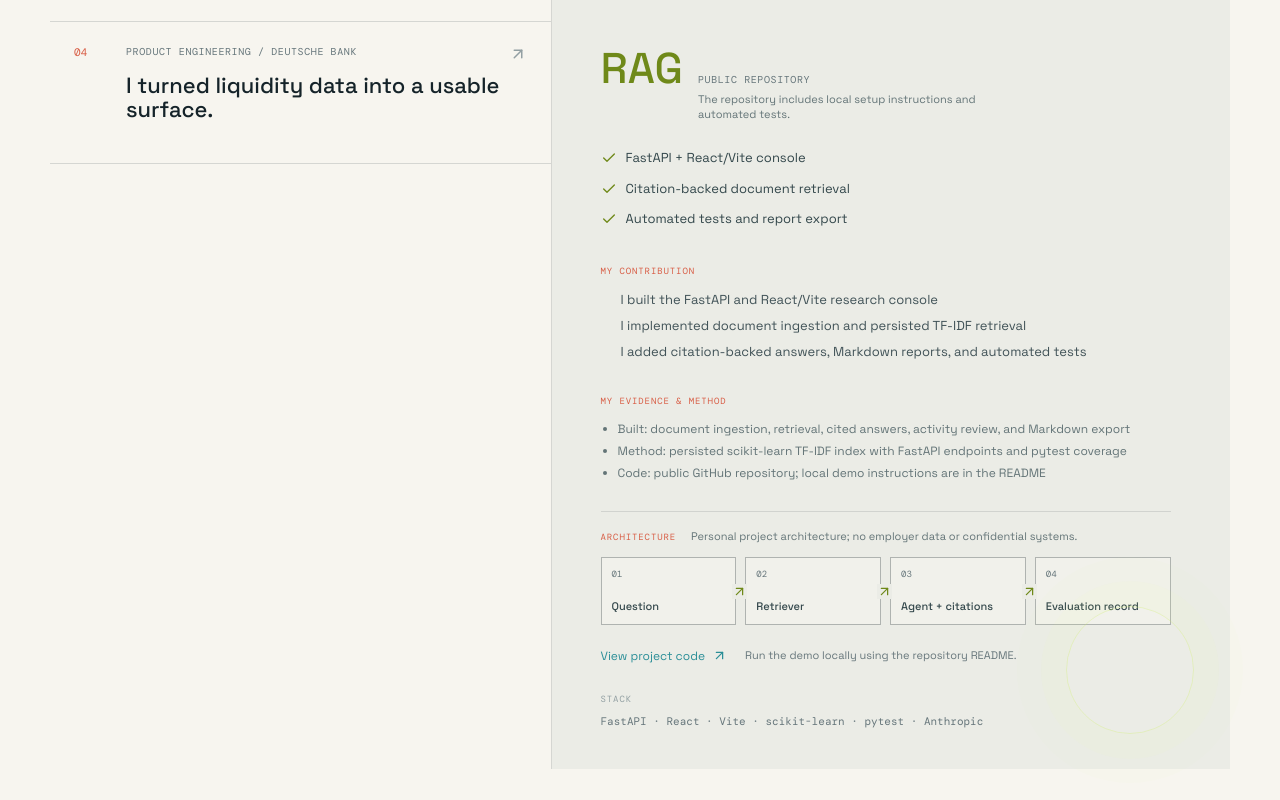
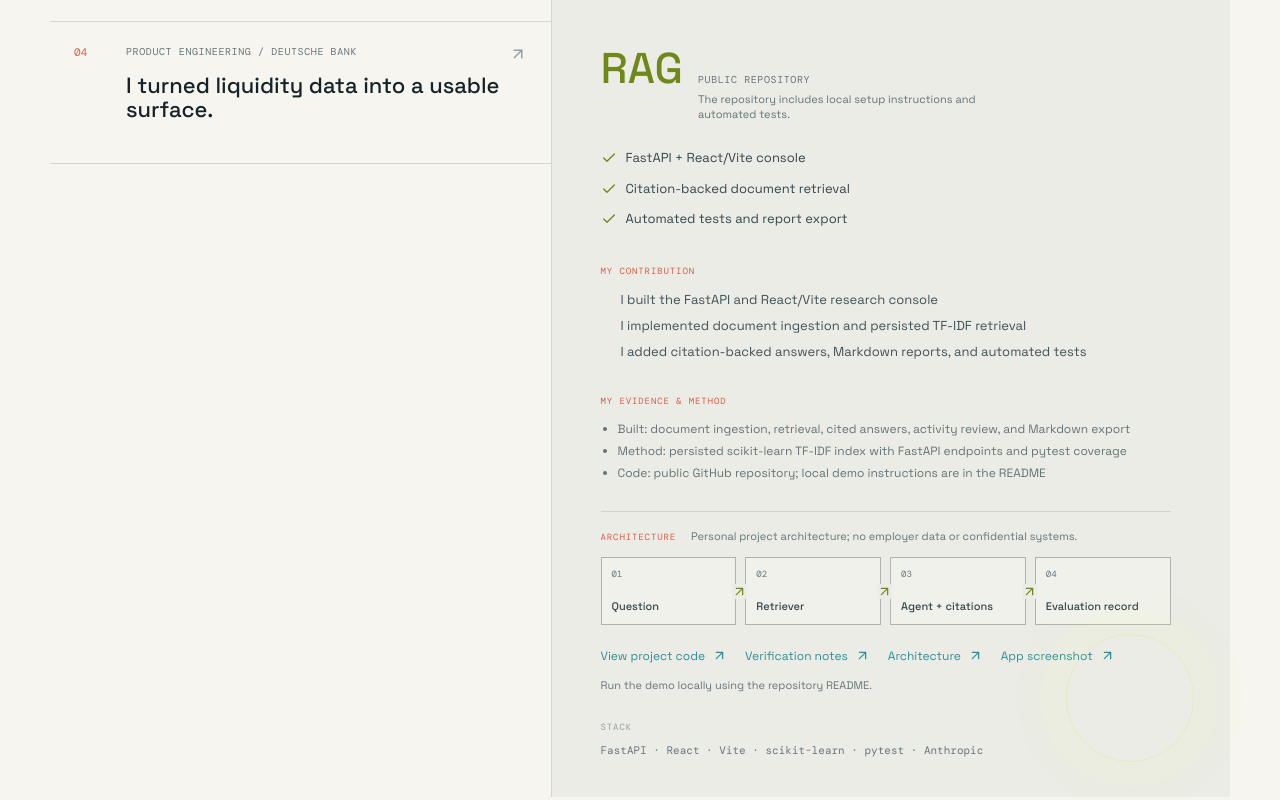
Before and after one commit to anushadagar1407/portfolio, a React (Vite) app: page / in a window 1280 px wide. Shown: the part 1773-2573 px from the top of the page. Built offline with nearby package versions, Linux system fonts and the light colour scheme.

Commit message:
link fieldnotes proof assets

```diff
--- a/src/main.jsx
+++ b/src/main.jsx
@@ -5,7 +5,7 @@ import './styles.css'
 
 const projects = [
   {
-    id: 'citeguard',
+    id: 'fieldnotes',
     number: '01',
     type: 'Personal project / Public repository',
     title: 'Fieldnotes: a citation-first RAG research console.',
@@ -24,6 +24,11 @@ const projects = [
     accent: 'lime',
     openSource: true,
     repoUrl: 'https://github.com/anushadagar1407/fieldnotes-rag-research-agent',
+    proofLinks: [
+      { href: 'https://github.com/anushadagar1407/fieldnotes-rag-research-agent/blob/main/README.md', label: 'Verification notes' },
+      { href: 'https://github.com/anushadagar1407/fieldnotes-rag-research-agent/blob/main/docs/architecture.svg', label: 'Architecture' },
+      { href: 'https://github.com/anushadagar1407/fieldnotes-rag-research-agent/blob/main/docs/fieldnotes-research.png', label: 'App screenshot' },
+    ],
   },
   {
     id: 'covenant',
@@ -200,7 +205,7 @@ function App() {
               <div className="detail-responsibilities"><span>MY CONTRIBUTION</span><ol>{selected.responsibilities.map((item) => <li key={item}>{item}</li>)}</ol></div>
               <div className="detail-evidence"><span>MY EVIDENCE & METHOD</span><ul>{selected.evidence.map((item) => <li key={item}>{item}</li>)}</ul></div>
               <ArchitectureFlow project={selected} />
-              {selected.openSource && <div className="project-links"><a className="project-proof-link" href={selected.repoUrl} target="_blank" rel="noreferrer">View project code <ArrowUpRight size={15} /></a><span className="project-link-note">Run the demo locally using the repository README.</span></div>}
+              {selected.openSource && <div className="project-links"><a className="project-proof-link" href={selected.repoUrl} target="_blank" rel="noreferrer">View project code <ArrowUpRight size={15} /></a>{selected.proofLinks?.map((link) => <a className="project-proof-link" key={link.href} href={link.href} target="_blank" rel="noreferrer">{link.label} <ArrowUpRight size={15} /></a>)}<span className="project-link-note">Run the demo locally using the repository README.</span></div>}
               <div className="stack-line"><span>STACK</span>{selected.stack}</div>
             </article>
           </div>
```
